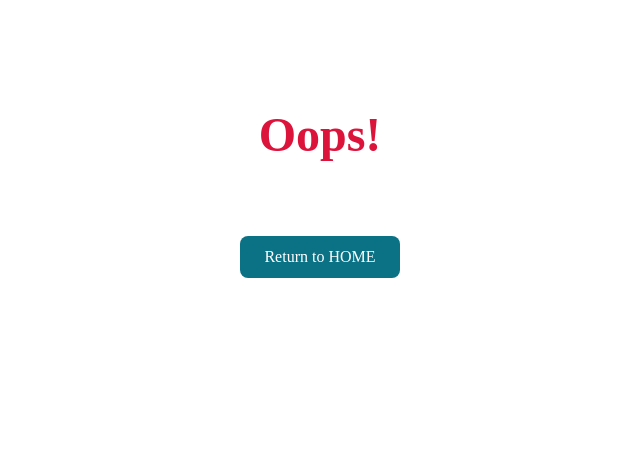
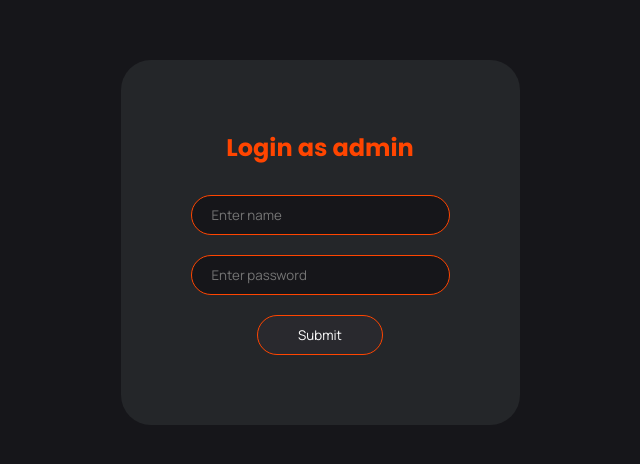
Before and after one commit to mariyaprakash-collab/explore-chennai, a React (Vite) app in the folder client/: page /admin in a window 1280 px wide. Shown: the part 158-622 px from the top of the page, without its empty margins (320-960 px from the left). Built offline with nearby package versions, Linux system fonts and the light colour scheme.

Commit message:
added login frontend for admin

```diff
--- a/client/src/App.jsx
+++ b/client/src/App.jsx
@@ -1,6 +1,7 @@
 import {Routes,Route} from "react-router-dom";
 import Home from "./Home"
 import Category from "./Category";
+import Login from "./Login";
 import Scrollup from "./Scrollup";
 import Errorhandler from "./Errorhandler";
 
@@ -17,6 +18,7 @@ function App(){
         <Route path="/parks&zoos" element={<Category category="parks"/>}/>
         <Route path="/museums" element={<Category category="museums"/>}/>
         <Route path="/foods" element={<Category category="food"/>}/>
+        <Route path="/admin" element={<Login />}/>
         <Route path="*" element={<Errorhandler  message={"The page you are looking for doesn't exist..."}/>} />
       </Routes>
     </>
--- /dev/null
+++ b/client/src/Login.jsx
@@ -0,0 +1,39 @@
+import { useState } from "react";
+import "./login.css"
+
+function Login(){
+    const [name,setName]=useState("");
+    const [password,setPass]=useState("");
+
+    return(
+        <div>
+            <div className="loginpage">
+                <div className="loginform">
+                    <div className="loginhead">
+                        <h2>Login as admin</h2>
+                    </div>
+
+                    <form>
+                            <input
+                                type="text"
+                                value={name}
+                                onChange={(e)=>setName(e.target.value)}
+                                placeholder="Enter name"
+                            />
+                            <input
+                                type="password"
+                                value={password}
+                                onChange={(e)=>setPass(e.target.value)}
+                                placeholder="Enter password"
+                            />
+                            <input
+                                className="submit"
+                                type="submit"
+                            />
+                    </form>
+                </div>
+            </div>
+        </div>
+    )
+};
+export default Login;
--- /dev/null
+++ b/client/src/login.css
@@ -0,0 +1,56 @@
+@import url('https://fonts.googleapis.com/css2?family=Manrope:wght@200..800&family=Outfit:wght@100..900&family=Poppins:ital,wght@0,100;0,200;0,300;0,400;0,500;0,600;0,700;0,800;0,900;1,100;1,200;1,300;1,400;1,500;1,600;1,700;1,800;1,900&display=swap');
+
+.loginpage{
+    display:flex;
+    height: 100vh;
+    justify-content: center;
+    align-items: center;
+    background-color:#16161a;
+}
+
+.loginhead{
+    color:orangered;
+    font-family: "poppins";
+}
+
+.loginform{
+    display:flex;
+    flex-direction: column;
+    justify-content: center;
+    align-items: center;
+    gap:30px;
+    background-color: #242629;
+    padding:70px 70px;
+    border-radius: 30px;
+}
+
+form{
+    display: flex;
+    flex-direction: column;
+    align-items: center;
+    gap:20px;
+}
+
+input{
+    padding:10px 80px;
+    padding-left:20px;
+    border-radius: 20px;
+    border:1px solid orangered;
+    font-family: "manrope";
+    background-color:#16161a;
+    color:white;
+}
+
+.submit{
+    text-align: center;
+    padding:10px 40px;
+    cursor: pointer;
+    width:fit-content;
+    font-family: "manrope";
+    color:white;
+    background-color:#29292e;
+}
+
+.submit:hover{
+    background-color:orangered;
+}
```
